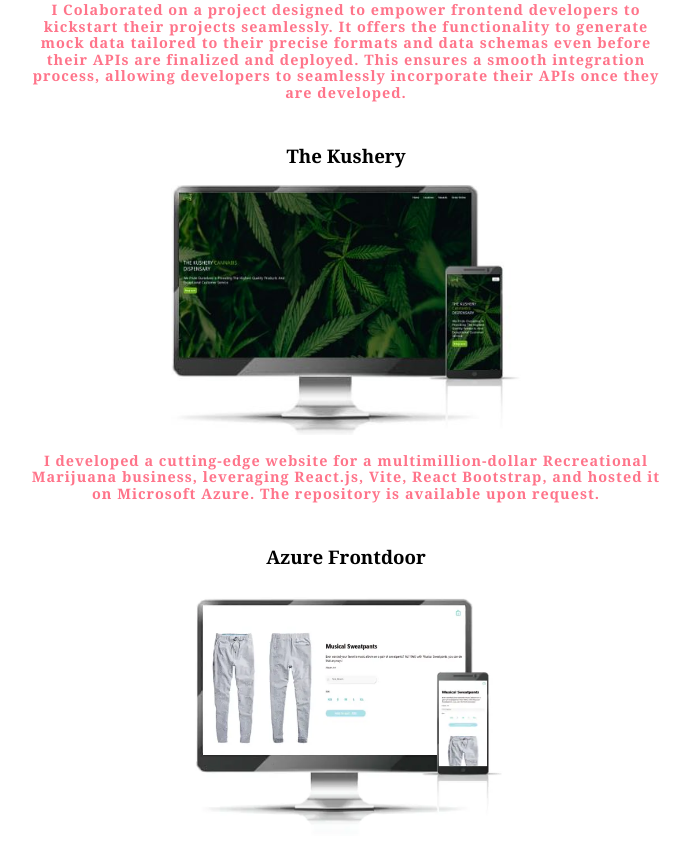
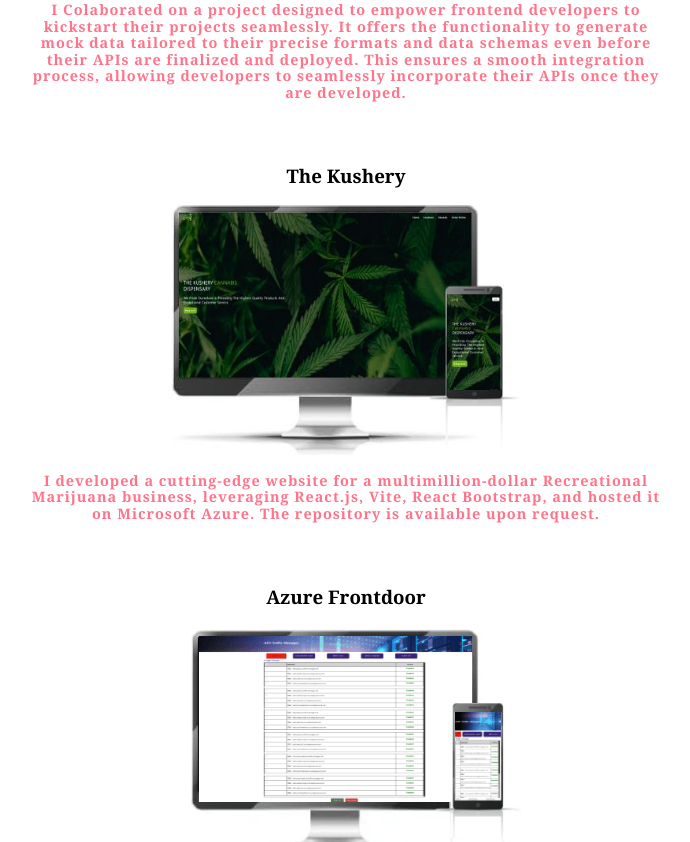
Before and after one commit to stetsonharding/devportfolio, a React (Create React App) app: page / in a window 1280 px wide. Shown: the part 2960-3802 px from the top of the page, without its empty margins (294-984 px from the left). Built offline with nearby package versions, Linux system fonts and the light colour scheme.

Commit message:
added azure front door project

```diff
--- a/src/RecentProjectData/RecentProjectData.js
+++ b/src/RecentProjectData/RecentProjectData.js
@@ -1,11 +1,10 @@
 //import ImageShop from "../assets/recentProjects/imageShop.webp";
 import ufoSightings from "../assets/recentProjects/ufoSightings.webp";
-//import ValleyLawnPros from "../assets/recentProjects/valleyLawnPros.webp";
 import MusicalSweatpants from "../assets/recentProjects/MusicalSweatpants.webp";
 //import ReactPizzaOrders from "../assets/recentProjects/PizzaOrdersReact.webp";
-import WesternChime from "../assets/recentProjects/WesternChime.JPG";
+// import WesternChime from "../assets/recentProjects/WesternChime.JPG";
 import TheKushery from "../assets/recentProjects/TheKushery.JPG";
-
+import AzureFD from "../assets/recentProjects/AzureFD.png"
 import mockery from "../assets/recentProjects/mockery.png"
 
 // import ImageShop from "../assets/recentProjects/imageShop.webp";
@@ -41,7 +40,7 @@
   {
     id: 3,
     title:"Azure Frontdoor",
-    Imgsrc: MusicalSweatpants,
+    Imgsrc: AzureFD,
     Imgalt: "Azure Frontdoor Project.",
     description:
       "Partnering with a seasoned software engineer, I took the lead in developing the front-end using React.js. We designed an application that dynamically controls inbound traffic based on global regions. This involved seamless interaction with the backend systems. My role encompassed crafting the front-end architecture, implementing user-friendly features, and ensuring a smooth integration with the backend functionalities. This experience not only honed my technical skills in React.js but also provided valuable insights into effective collaboration and project management within a development team.",
--- a/src/containers/RecentProjectsContainer.js
+++ b/src/containers/RecentProjectsContainer.js
@@ -16,7 +16,7 @@
         <h1 className="recent-project-heading">Recent Projects</h1>
       </div>
 
-      <div data-aos="fade-up" className="recent-projects">
+      <div data-aos="fade-up" className="recent-projects" style={{height: 'fit-content'}}>
         {RecentProjectData.map((recentProject) => {
           return (
             <RecentProject
--- a/src/css/RecentProject.css
+++ b/src/css/RecentProject.css
@@ -3,7 +3,8 @@
   display: flex;
   justify-content: center;
   align-items: center;
-  margin-bottom: 10px;
+  margin-bottom: 30px;
+
 }
 
 .recent-project-img-container {
@@ -11,6 +12,8 @@
   justify-content: center;
   align-items: center;
   flex-direction: column;
+
+  height: fit-content;
   /* width: 400px; */
 }
 
@@ -31,6 +34,7 @@
   font-weight: bold;
   font-size: 0.9rem;
   color: #ff748a;
+
 
 }
 
```
Also changed, not shown: src/assets/recentProjects/AzureFD.png (added).
